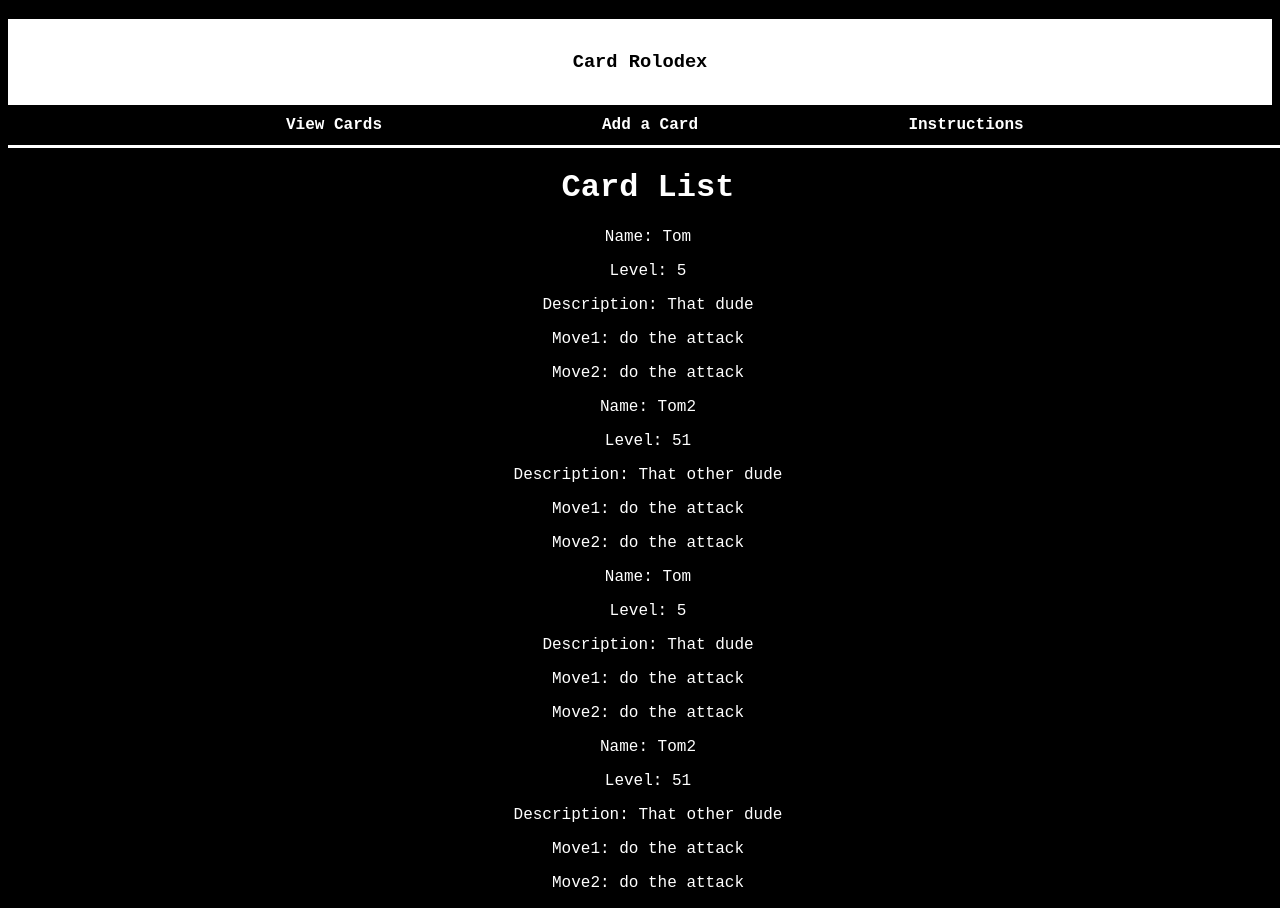
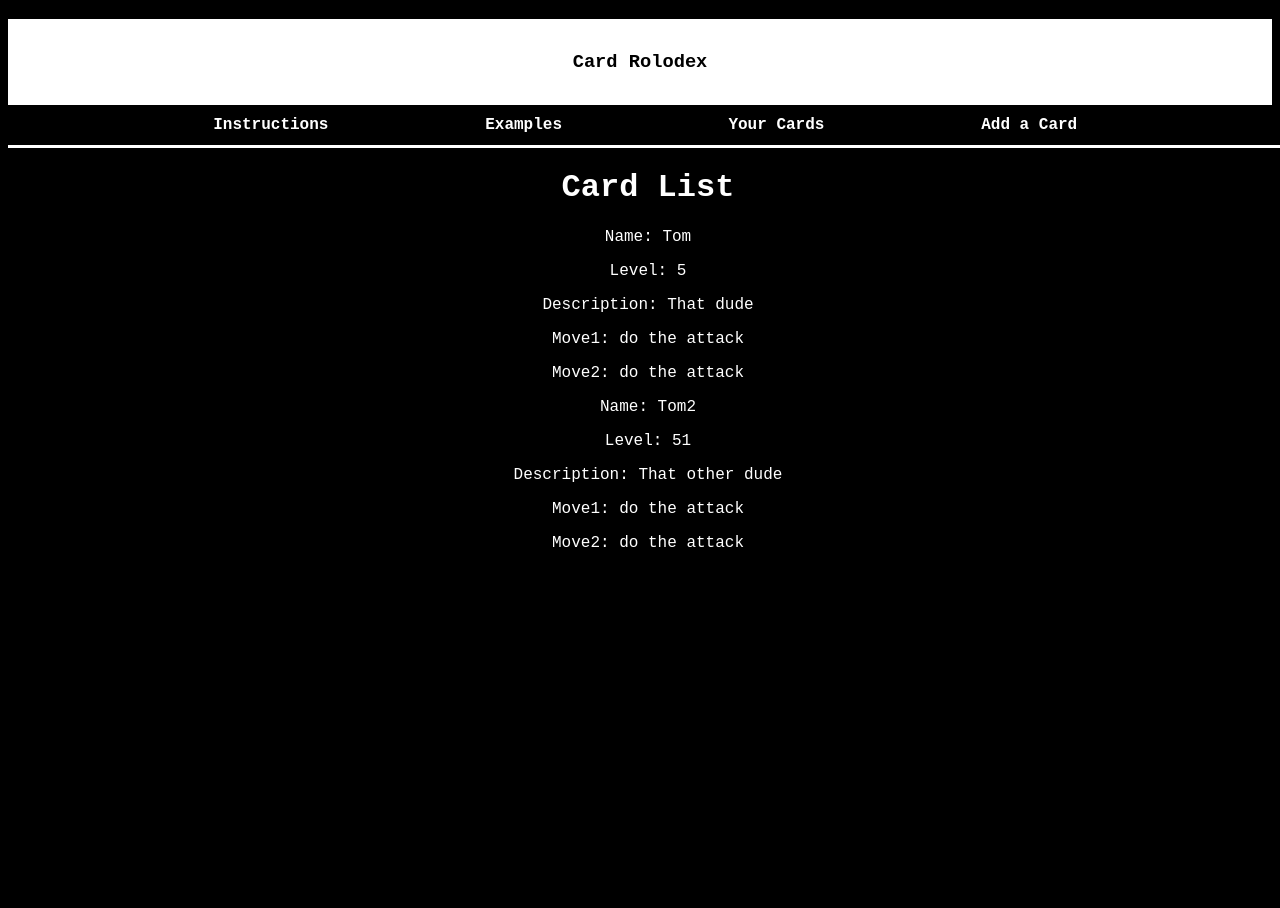
Before and after one commit to chynnalew/card-rolodex, a React (Create React App) app: page / in a window 1280 px wide. After the commit the page ends 800 px from the top, so only its background shows below. Built offline with nearby package versions, Linux system fonts and the light colour scheme.

Commit message:
add condiational rendering and conditional return to card list

```diff
--- a/src/components/AppControl.js
+++ b/src/components/AppControl.js
@@ -1,68 +1,102 @@
-import React from 'react';
-import Header from './Header';
-import CardList from './CardList';
-import NewCardForm from './NewCardForm';
-import NavBar from './NavBar';
+import React from "react";
+import Header from "./Header";
+import CardList from "./CardList";
+import NewCardForm from "./NewCardForm";
+import NavBar from "./NavBar";
+import { getSampleCards } from "./SampleCardList";
 
 class AppControl extends React.Component {
   constructor() {
     super();
 
     this.state = {
-      listIsVisible: true,
+      sampleListIsVisible: true,
+      userListIsVisible:false,
       formIsVisible: false,
       instructionsAreVisible: false,
-    }
+      sampleCardList: getSampleCards(),
+      userCardList: [],
+    };
   }
 
-  handleViewCardsClick = () => {
+  handleViewSampleCardsClick = () => {
     this.setState({
-      listIsVisible: true,
+      sampleListIsVisible: true,
+      userListIsVisible:false,
       formIsVisible: false,
       instructionsAreVisible: false,
-    })
-  }
+    });
+  };
+
+  handleViewUserCardsClick = () => {
+    this.setState({
+      sampleListIsVisible: false,
+      userListIsVisible: true,
+      formIsVisible: false,
+      instructionsAreVisible: false,
+    });
+  };
 
   handleAddCardClick = () => {
     this.setState({
-      listIsVisible: false,
+      sampleListIsVisible: false,
+      userListIsVisible:false,
       formIsVisible: true,
       instructionsAreVisible: false,
-    })
-  }
+    });
+  };
 
   handleInstructionsClick = () => {
     this.setState({
-      listIsVisible: false,
+      sampleListIsVisible: false,
+      userListIsVisible:false,
       formIsVisible: false,
       instructionsAreVisible: true,
-    })
-  }
+    });
+  };
 
+  handleAddNewCard = (newCard) => {
+    const newCardList = this.state.cardList.concat(newCard);
+    this.setState({
+      cardList: newCardList,
+      sampleListIsVisible: false,
+      userListIsVisible:true,
+      formIsVisible: false,
+      instructionsAreVisible: false,
 
+    });
+  };
 
   render() {
     const controlStyle = {
-      width: '100vw',
-      marginTop: '10px',
-    }
+      width: "100vw",
+      marginTop: "10px",
+    };
 
     let currentlyVisibleState = null;
     if (this.state.formIsVisible) {
-      currentlyVisibleState = <NewCardForm />
-    }else if (this.state.listIsVisible) {
-      currentlyVisibleState = <CardList />
+      currentlyVisibleState = <NewCardForm />;
+    } else if (this.state.sampleListIsVisible) {
+      currentlyVisibleState = (
+        <CardList cardList={this.state.sampleCardList} />
+      );
+    } else if (this.state.userListIsVisible) {
+      currentlyVisibleState = (
+        <CardList cardList={this.state.userCardList} />
+      );
     }
     return (
-      <div className='app-control'>
+      <div className="app-control">
         <Header />
         <NavBar
-          onViewCardsClick={this.handleViewCardsClick}
+          onViewSampleCardsClick={this.handleViewSampleCardsClick}
           onAddCardClick={this.handleAddCardClick}
-          onInstructionsClick={this.handleInstructionsClick}/>
+          onInstructionsClick={this.handleInstructionsClick}
+          onViewUserCardsClick={this.handleViewUserCardsClick}
+        />
         <div style={controlStyle}>{currentlyVisibleState}</div>
       </div>
-    )
+    );
   }
 }
 
--- a/src/components/CardList.js
+++ b/src/components/CardList.js
@@ -1,61 +1,13 @@
 import React from "react";
 import Card from "./Card";
+import PropTypes from 'prop-types';
 
-function CardList() {
-  const sampleCardList = [
-    {
-      name: "Tom",
-      level: "5",
-      description: "That dude",
-      attack1: "Attack",
-      attack1Stats: "2attack",
-      attack1Description: "do the attack",
-      attack2: "Heals",
-      attack2Stats: "2heal",
-      attack2Description: "Heal yourself 2 hp",
-      id: "5",
-    },
-    {
-      name: "Tom2",
-      level: "51",
-      description: "That other dude",
-      attack1: "Big Attack",
-      attack1Stats: "10 attack",
-      attack1Description: "do the attack",
-      attack2: "Big Heals",
-      attack2Stats: "20 heal",
-      attack2Description: "Heal yourself 20 hp",
-      id: "5",
-    },
-    {
-      name: "Tom",
-      level: "5",
-      description: "That dude",
-      attack1: "Attack",
-      attack1Stats: "2attack",
-      attack1Description: "do the attack",
-      attack2: "Heals",
-      attack2Stats: "2heal",
-      attack2Description: "Heal yourself 2 hp",
-      id: "5",
-    },
-    {
-      name: "Tom2",
-      level: "51",
-      description: "That other dude",
-      attack1: "Big Attack",
-      attack1Stats: "10 attack",
-      attack1Description: "do the attack",
-      attack2: "Big Heals",
-      attack2Stats: "20 heal",
-      attack2Description: "Heal yourself 20 hp",
-      id: "5",
-    },
-  ];
+function CardList(props) {
+  if (props.cardList.length > 0) {
     return (
       <div className="cardList">
         <h1>Card List</h1>
-      {sampleCardList.map((card, index) => (
+        {props.cardList.map((card, index) => (
           <Card
             name={card.name}
             level={card.level}
@@ -70,7 +22,19 @@ function CardList() {
           />
         ))}
       </div>
-  );
+    )
+  } else {
+    return (
+      <div className="cardList">
+        <h1>Card List</h1>
+        <p>No cards yet!</p>
+      </div>
+    )
+  }
+}
+
+CardList.propTypes = {
+  cardList: PropTypes.array
 }
 
 export default CardList;
--- a/src/components/NavBar.js
+++ b/src/components/NavBar.js
@@ -19,24 +19,24 @@ function NavBar(props) {
     fontSize: 'large',
     fontWeight: 'bold',
     fontFamily: 'monospace',
-    width:'25%'
+    width:'20%'
   }
 
   return (
     <div style={navBarStyle}>
-      <div >
-        <button style={buttonStyle} class='buttons' onClick={() => props.onViewCardsClick()}>View Cards</button>
+        <button style={buttonStyle} class='buttons' onClick={() => props.onInstructionsClick()}>Instructions</button>
+        <button style={buttonStyle} class='buttons' onClick={() => props.onViewSampleCardsClick()}>Examples</button>
+        <button style={buttonStyle} class='buttons' onClick={() => props.onViewUserCardsClick()}>Your Cards</button>
         <button style={buttonStyle} class='buttons' onClick={() => props.onAddCardClick()}>Add a Card</button>
-        <button style={buttonStyle} class='buttons' onClick={() => props.onInstructionsClick()}>Instructions</button>
-      </div>
     </div>
   )
 }
 
 NavBar.propTypes = {
-  onVieCardsClick: PropTypes.func,
+  onViewSampleCardsClick: PropTypes.func,
   onAddCardClick: PropTypes.func,
-  onInstructionsClick: PropTypes.func
+  onInstructionsClick: PropTypes.func,
+  onViewUserCardsClick: PropTypes.func,
 }
 
 export default NavBar;
--- /dev/null
+++ b/src/components/SampleCardList.js
@@ -0,0 +1,30 @@
+const sampleCardList = [
+  {
+    name: "Tom",
+    level: "5",
+    description: "That dude",
+    attack1: "Attack",
+    attack1Stats: "2attack",
+    attack1Description: "do the attack",
+    attack2: "Heals",
+    attack2Stats: "2heal",
+    attack2Description: "Heal yourself 2 hp",
+    id: "5",
+  },
+  {
+    name: "Tom2",
+    level: "51",
+    description: "That other dude",
+    attack1: "Big Attack",
+    attack1Stats: "10 attack",
+    attack1Description: "do the attack",
+    attack2: "Big Heals",
+    attack2Stats: "20 heal",
+    attack2Description: "Heal yourself 20 hp",
+    id: "51",
+  },
+];
+
+export function getSampleCards() {
+  return sampleCardList;
+}
```
Lines whose indentation alone changed are shown as unchanged.
